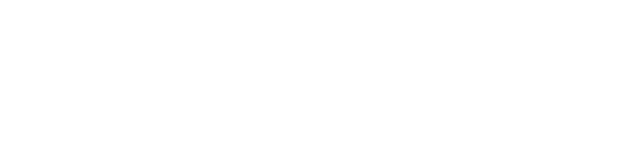
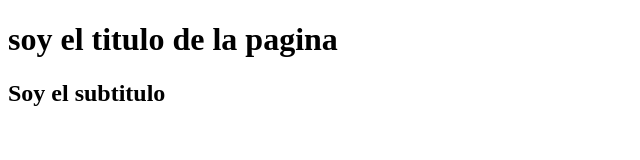
Before and after one commit to MattCamm24/Primer-repo-mentira, a plain HTML site: page index.html in a window 1280 px wide. Shown: the whole page, without its empty margins (0-640 px from the left). Drawn offline with Linux system fonts and the light colour scheme.

Commit message:
version 2 agregue un subtitulo

```diff
--- a/index.html
+++ b/index.html
@@ -7,6 +7,7 @@
     <link rel="stylesheet" href="./style.css">
 </head>
 <body>
-
+    <h1> soy el titulo de la pagina</h1>
+    <h2>Soy el subtitulo</h2>
 </body>
 </html>
```
Also changed, not shown: archivo-secreto2.txt (added).
